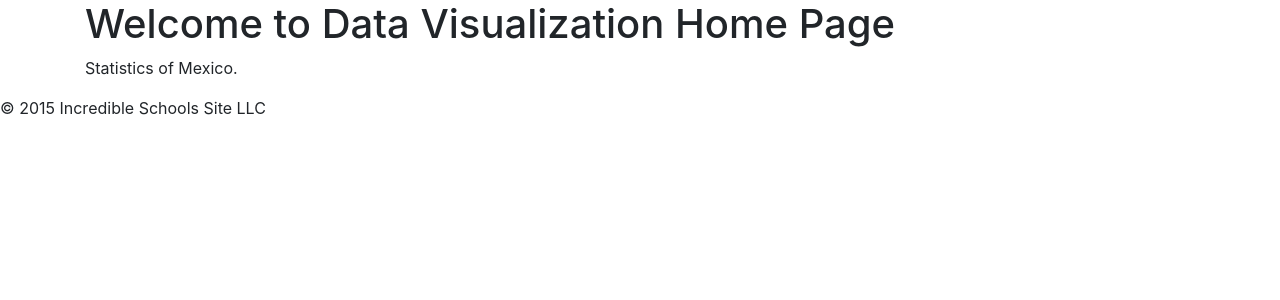
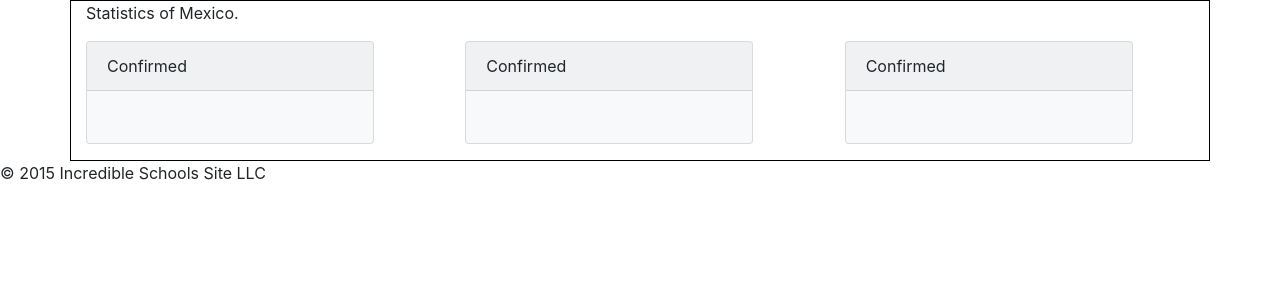
Before and after one commit to ricardont/data_vis, a Flask app: page / in a window 1280 px wide. Shown: the part 56-356 px from the top of the page. Run offline with Flask 2, Linux system fonts and the light colour scheme; data that the repository does not hold is empty; some libraries are stand-ins or nearby versions.

Commit message:
get info

```diff
--- a/main.py
+++ b/main.py
@@ -1,9 +1,12 @@
 from flask import Flask, render_template, jsonify
-from service import Inegi
+# from service_inegi import Inegi
+from services import Corona, Inegi
 app = Flask(__name__)
 @app.route('/')
 def hello():
-    return render_template("home.html")
+    data = Corona()
+    print( data.totals["confirmed"] )
+    return render_template("home.html", data=data)
 @app.route('/population/')
 def population():
     data = Inegi()
--- a/service.py
+++ b/services.py
@@ -18,3 +18,19 @@
         for i in range(0,len(Observations)): sum=sum+Observations[i];
         result=sum/len(Observations);
         self.population = Series
+
+class Corona:
+    def __init__(self):
+        url_confirmed='https://api.covid19api.com/live/country/mexico/status/confirmed'
+        url_deaths='https://api.covid19api.com/live/country/mexico/status/deaths'
+        url_recovered='https://api.covid19api.com/live/country/mexico/status/recovered'
+        resp_confirmed=requests.get(url_confirmed)
+        resp_deaths=requests.get(url_deaths)
+        resp_recovered=requests.get(url_recovered)
+        if resp_recovered.status_code==200:
+            confirmed=resp_confirmed.json()[1]["Cases"]
+            deaths=resp_deaths.json()[1]["Cases"]
+            recovered=resp_recovered.json()[1]["Cases"]
+            # active = resp_recovered - (deaths+recovered)
+            active = 5
+            self.totals = {'confirmed': confirmed, 'deaths': deaths, 'recovered': recovered, 'active': active }
--- /dev/null
+++ b/templates/card_totals.html
@@ -0,0 +1,6 @@
+<div class="card bg-light mb-3" style="max-width: 18rem;">
+    <div class="card-header">Confirmed</div>
+    <div class="card-body">
+      <h1 class="card-title">{{ data.totals["confirmed"] }}</h1>
+    </div>
+</div>
--- a/templates/home.html
+++ b/templates/home.html
@@ -1,5 +1,11 @@
 {% extends "layout.html" %}
 {% block content %}
-  <h1>Welcome to Data Visualization Home Page</h1>
   <p>Statistics of Mexico.</p>
+  <div class="row">
+    <div class="col-md-4">{% include 'card_totals.html' %}</div>
+    <div class="col-md-4">{% include 'card_totals.html' %}</div>
+    <div class="col-md-4">{% include 'card_totals.html' %}</div>
+  </div>
+  <div class="row"></div>
+
 {% endblock %}
--- a/templates/layout.html
+++ b/templates/layout.html
@@ -27,7 +27,7 @@
           </li>
         </ul>
     </nav>
-    <div class="container" style="margin:auto; " >
+    <div class="container" style=" border:1px solid black;" >
         {% block content %}{% endblock %}
     </div>
     <footing>&copy; 2015 Incredible Schools Site LLC</footing>
```
